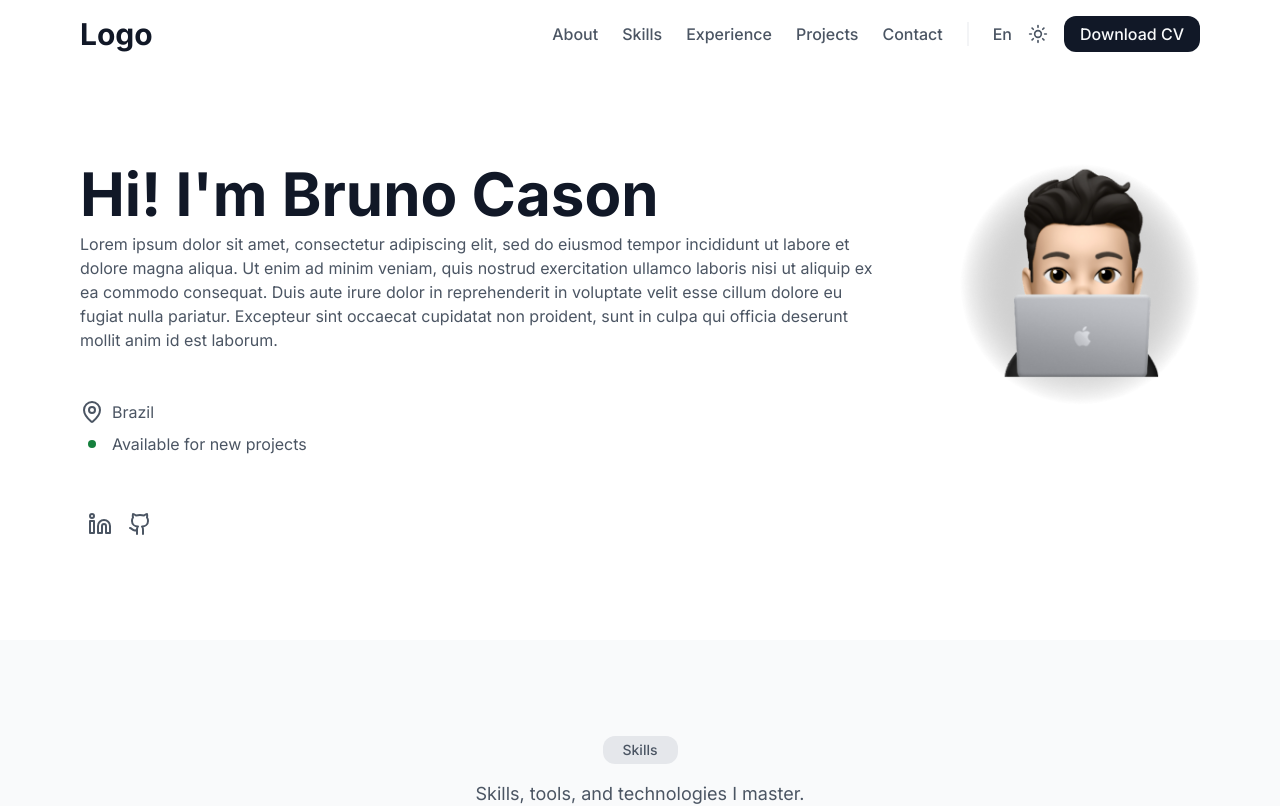
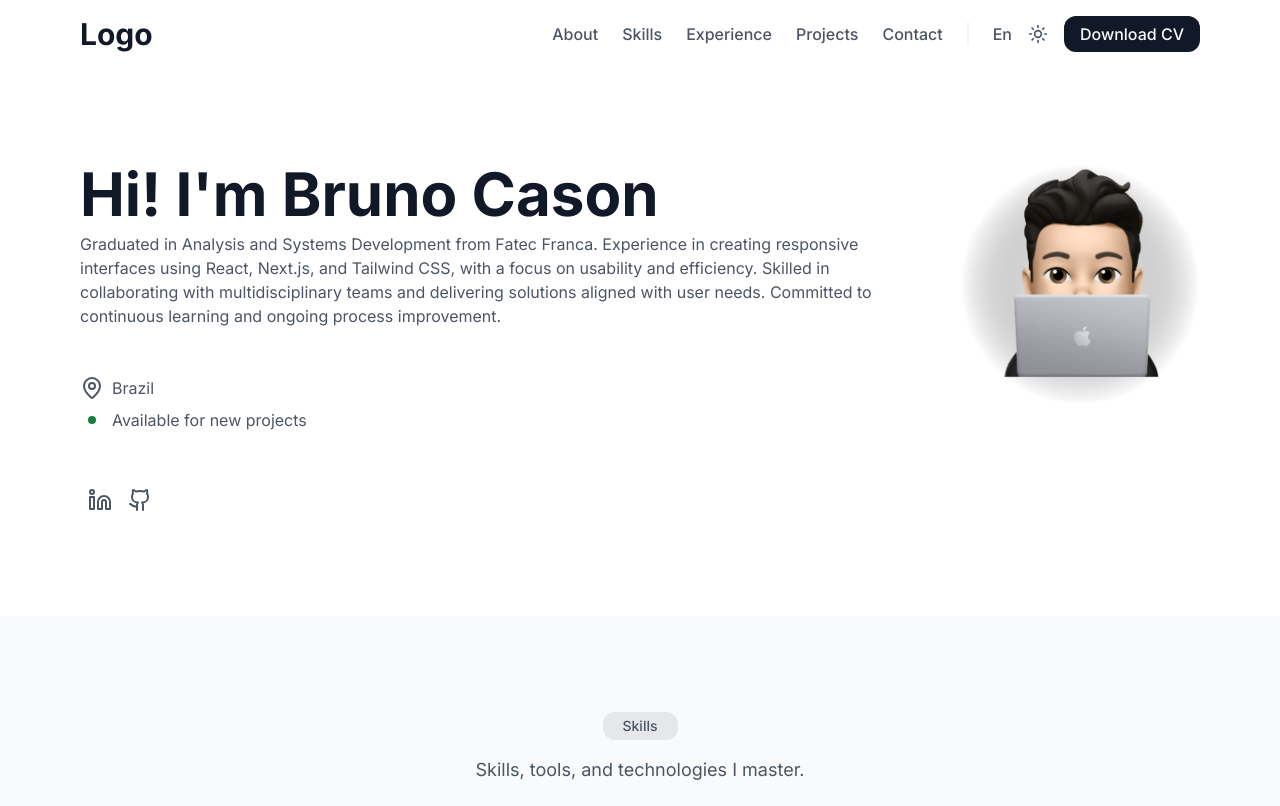
Before and after one commit to BrunoCason/portfolio, a Next.js app: page / in a window 1280 px wide. Shown: the top 806 px of the page. Built offline with nearby package versions, Linux system fonts and the light colour scheme.

Commit message:
feat: add change language section hero

```diff
--- a/src/components/sections/Hero.tsx
+++ b/src/components/sections/Hero.tsx
@@ -1,36 +1,43 @@
 import { MapPin } from "lucide-react";
 import Image from "next/image";
 import SocialLinks from "../ui/SocialLinks";
+import {
+  greeting,
+  description,
+  country,
+  availableProjects,
+} from "@/locales/hero";
+import { useLanguage } from "@/context/LanguageContext";
 
 const hero = () => {
+  const { language } = useLanguage();
+
   return (
     <section className="flex py-16 md:py-24">
       <div className="space-y-12">
         <div className="space-y-2">
           <h1 className="font-semibold text-4xl lg:font-bold lg:text-6xl text-gray-900 dark:text-gray-100">
-            Hi! I&apos;m Bruno Cason
+            {greeting[language]}
           </h1>
           <p className="text-gray-600 dark:text-gray-400">
-            Lorem ipsum dolor sit amet, consectetur adipiscing elit, sed do
-            eiusmod tempor incididunt ut labore et dolore magna aliqua. Ut enim
-            ad minim veniam, quis nostrud exercitation ullamco laboris nisi ut
-            aliquip ex ea commodo consequat. Duis aute irure dolor in
-            reprehenderit in voluptate velit esse cillum dolore eu fugiat nulla
-            pariatur. Excepteur sint occaecat cupidatat non proident, sunt in
-            culpa qui officia deserunt mollit anim id est laborum.
+            {description[language]}
           </p>
         </div>
 
         <div className="space-y-2 text-gray-600 dark:text-gray-400">
           <div className="flex items-center space-x-2">
             <MapPin />
-            <span className="text-gray-600 dark:text-gray-400">Brazil</span>
+            <span className="text-gray-600 dark:text-gray-400">
+              {country[language]}
+            </span>
           </div>
           <div className="flex items-center space-x-2">
             <div className="w-6 flex justify-center">
               <div className="h-2 w-2 rounded-full bg-green-700"></div>
             </div>
-            <span className="text-gray-600 dark:text-gray-400">Available for new projects</span>
+            <span className="text-gray-600 dark:text-gray-400">
+              {availableProjects[language]}
+            </span>
           </div>
         </div>
 
--- /dev/null
+++ b/src/locales/hero.ts
@@ -0,0 +1,19 @@
+export const greeting = {
+  en: "Hi! I'm Bruno Cason",
+  pt: "Oi! Eu sou o Bruno Cason",
+};
+
+export const description = {
+  en: "Graduated in Analysis and Systems Development from Fatec Franca. Experience in creating responsive interfaces using React, Next.js, and Tailwind CSS, with a focus on usability and efficiency. Skilled in collaborating with multidisciplinary teams and delivering solutions aligned with user needs. Committed to continuous learning and ongoing process improvement.",
+  pt: "Formado em Análise e Desenvolvimento de Sistemas pela Fatec Franca. Experiência na criação de interfaces responsivas, utilizando React, Next.js e Tailwind CSS, com foco em usabilidade e eficiência. Habilidade em colaborar com equipes multidisciplinares e entregar soluções alinhadas às necessidades dos usuários. Comprometido com aprendizado contínuo e melhoria contínua de processos",
+};
+
+export const country = {
+  en: "Brazil",
+  pt: "Brasil",
+};
+
+export const availableProjects = {
+  en: "Available for new projects",
+  pt: "Disponível para novos projetos",
+};
```
